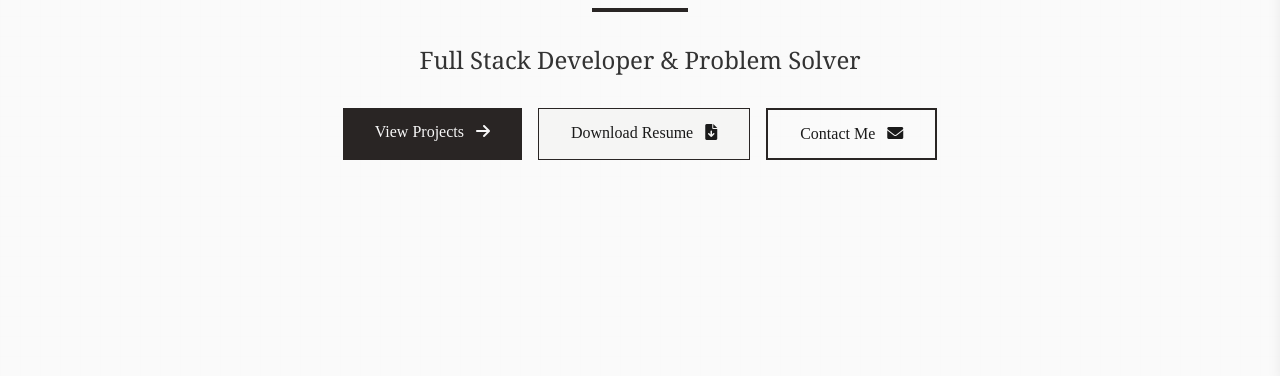
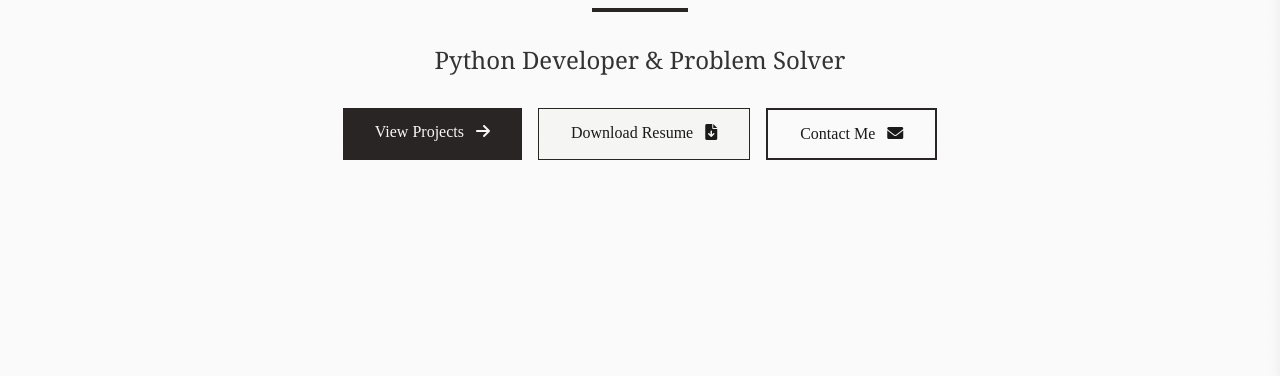
Before and after one commit to Tanmay2212/My_Portfolio, a plain HTML site: page index.html in a window 1280 px wide. Shown: the part 424-800 px from the top of the page. Drawn offline with nearby package versions, Linux system fonts and the light colour scheme; a web font is replaced by a local one.

Commit message:
Update index.html

```diff
--- a/index.html
+++ b/index.html
@@ -93,7 +93,7 @@
                 </h1>
                 <div class="w-24 h-1 bg-stone-800 mx-auto mb-8"></div>
                 <p class="text-xl md:text-2xl text-stone-600 mb-8 font-serif leading-relaxed">
-                    Full Stack Developer & Problem Solver
+                    Python Developer & Problem Solver
                 </p>
                 <div class="flex justify-center space-x-4">
                     <a href="#projects"
```
